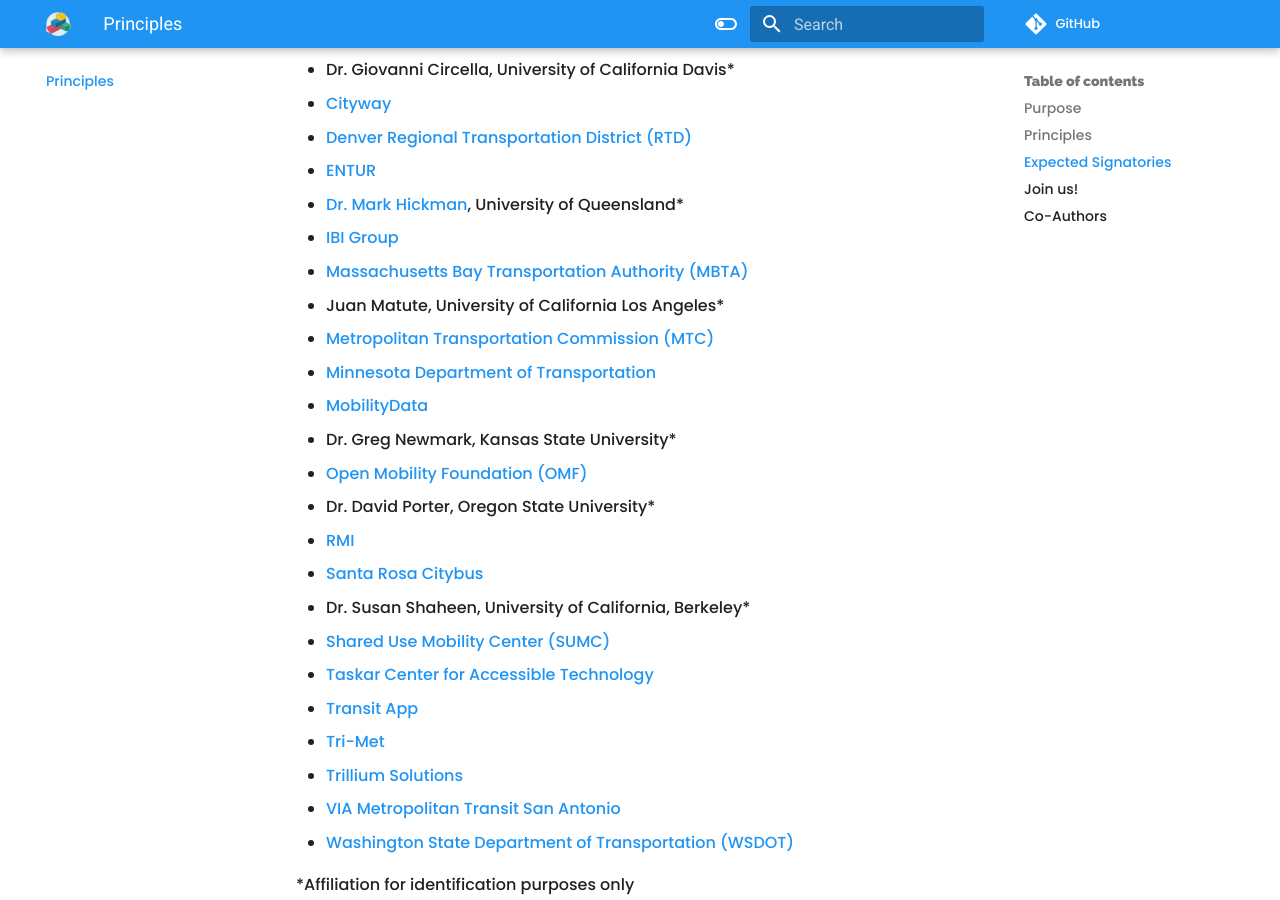
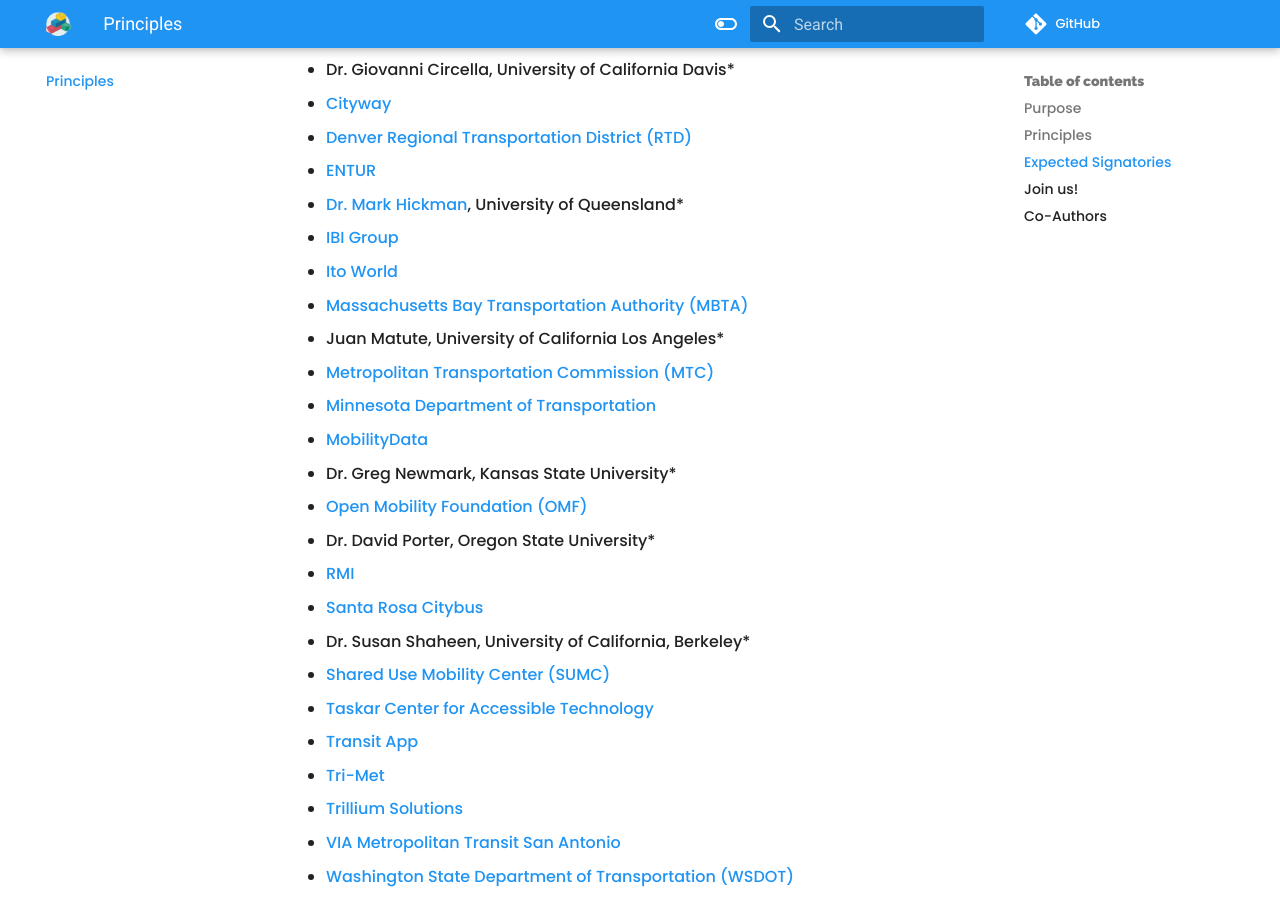
Before and after one commit to interoperable-mobility/principles, an MkDocs documentation site: the page built from docs/index.md, in a window 1280 px wide and 900 px high, scrolled down 2379 px. Built offline with MkDocs 1.6.1 and Material for MkDocs 9.7.7, drawn with Linux system fonts in a browser that asks for light colours; nearby versions of some CDN libraries; comment, search, counter and statistics services are not loaded.

Commit message:
Add Ito World as co-signer.

```diff
--- a/docs/index.md
+++ b/docs/index.md
@@ -51,6 +51,7 @@
 - [ENTUR](https://entur.no/)
 - [Dr. Mark Hickman](https://researchers.uq.edu.au/researcher/2972), University of Queensland*
 - [IBI Group](https://www.ibigroup.com)
+- [Ito World](https://www.itoworld.com/)
 - [Massachusetts Bay Transportation Authority (MBTA)](https://www.mbta.com/)
 - Juan Matute, University of California Los Angeles*
 - [Metropolitan Transportation Commission (MTC)](http://bayareametro.org)
```
